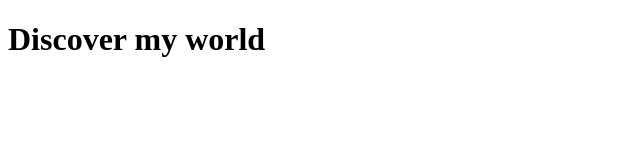
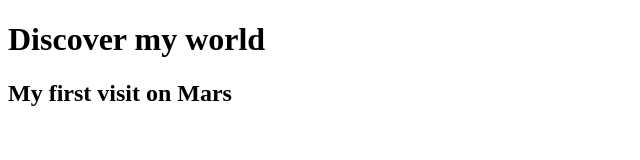
Before and after one commit to LindaRess/helloWorld, a plain HTML site: page index.html in a window 1280 px wide. Shown: the whole page, without its empty margins (0-640 px from the left). Drawn offline with Linux system fonts and the light colour scheme.

Commit message:
h2 added
Mars added

```diff
--- a/index.html
+++ b/index.html
@@ -9,5 +9,6 @@
     <!-- Ici, on placera tout le contenu à destination
     de l'utilisateur -->
     <h1>Discover my world</h1>
+    <h2>My first visit on Mars</h2>
   </body>
 </html>
```
